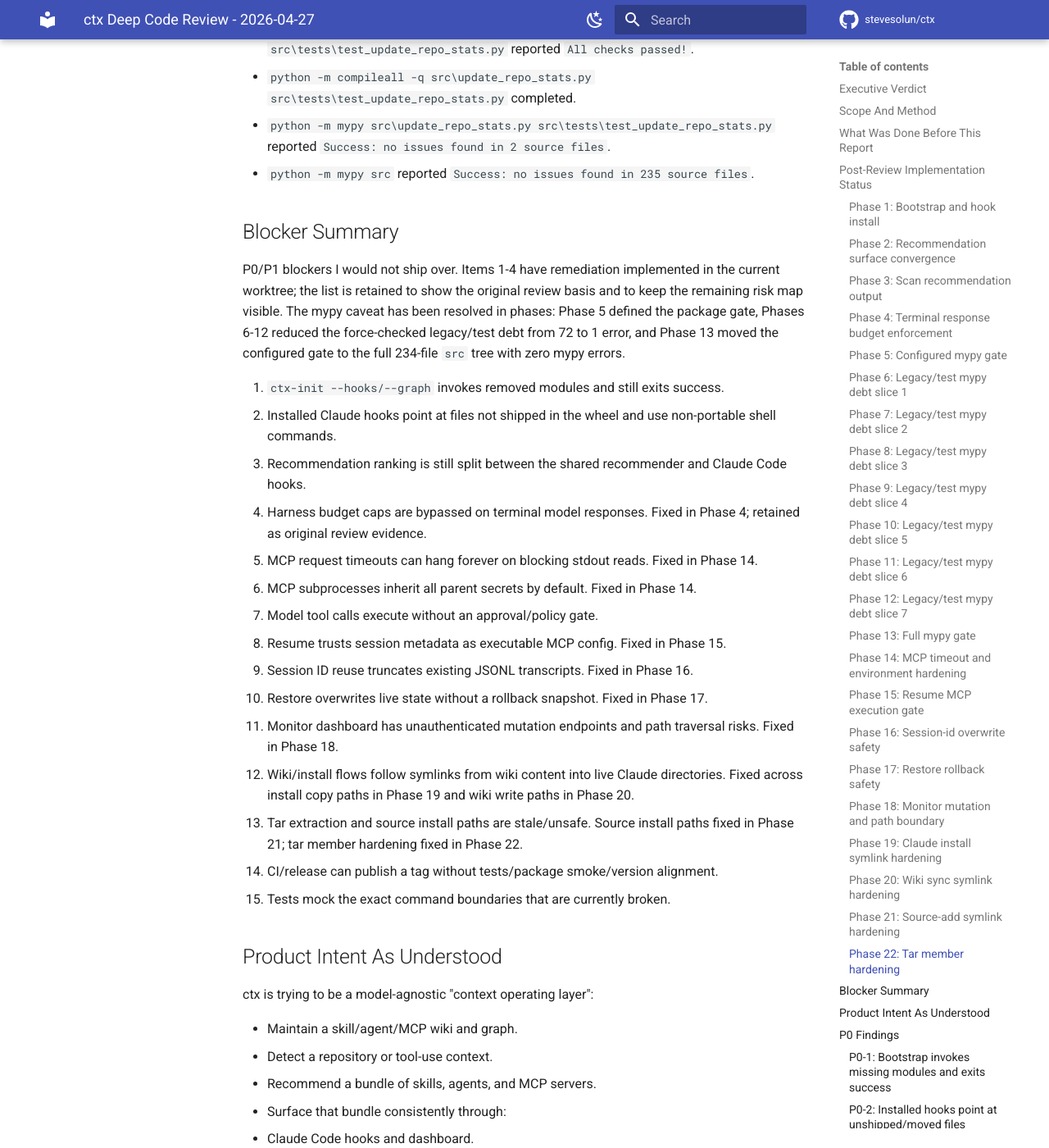
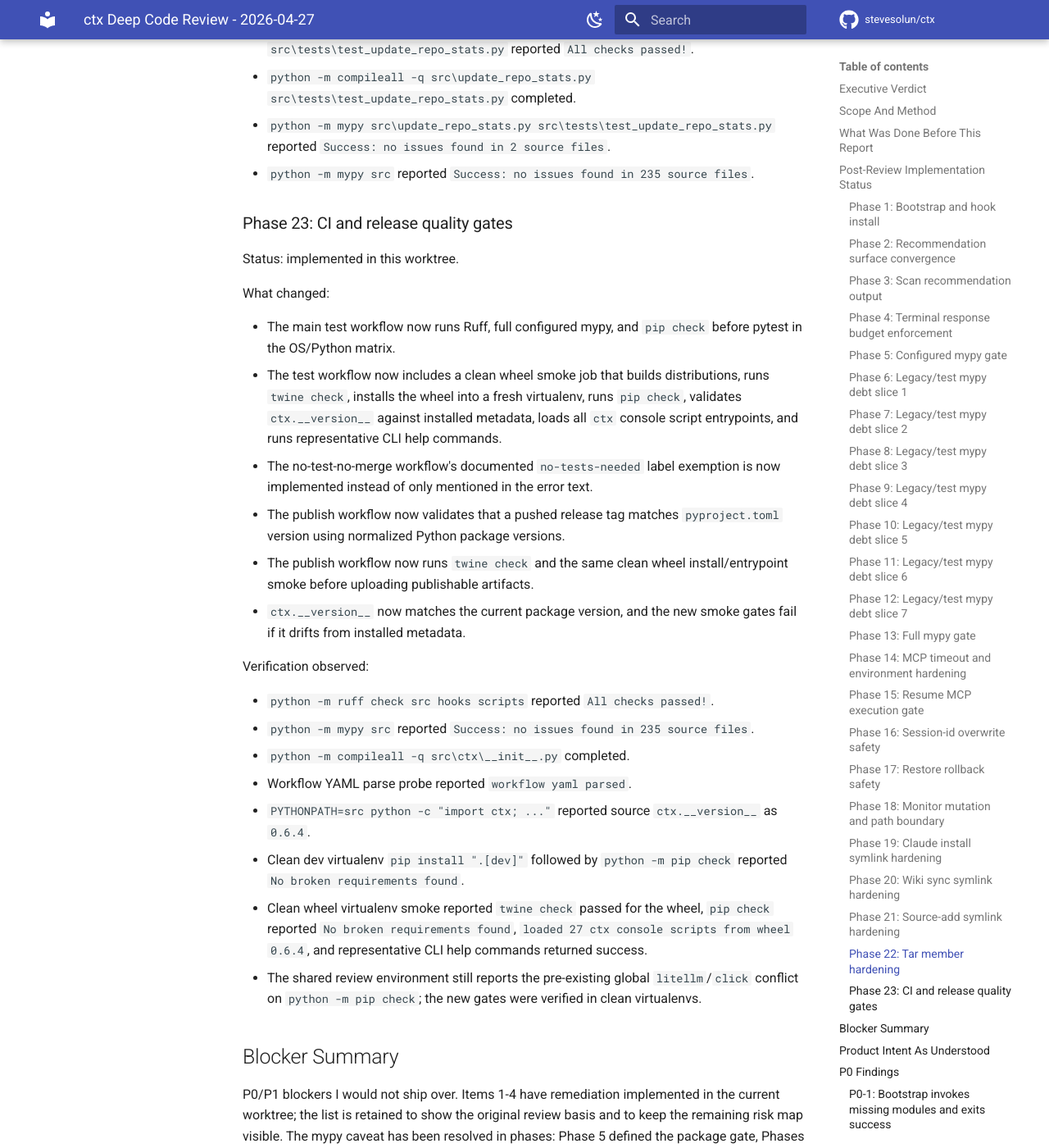
Before and after one commit to stevesolun/ctx, an MkDocs documentation site: the page built from docs/reports/ctx-million-dollar-review-2026-04-27.md, in a window 1280 px wide and 1400 px high, scrolled down 18465 px. Shown: the whole window at 82% size. Built offline with MkDocs 1.6.1 and Material for MkDocs 9.7.7, drawn with Linux system fonts in a browser that asks for light colours; comment, search, counter and statistics services are not loaded; some of the changed text lies outside the part shown.

Commit message:
ci: gate package release quality

```diff
--- a/docs/reports/ctx-million-dollar-review-2026-04-27.md
+++ b/docs/reports/ctx-million-dollar-review-2026-04-27.md
@@ -504,6 +504,30 @@
 - `python -m compileall -q src\update_repo_stats.py src\tests\test_update_repo_stats.py` completed.
 - `python -m mypy src\update_repo_stats.py src\tests\test_update_repo_stats.py` reported `Success: no issues found in 2 source files`.
 - `python -m mypy src` reported `Success: no issues found in 235 source files`.
+
+### Phase 23: CI and release quality gates
+
+Status: implemented in this worktree.
+
+What changed:
+
+- The main test workflow now runs Ruff, full configured mypy, and `pip check` before pytest in the OS/Python matrix.
+- The test workflow now includes a clean wheel smoke job that builds distributions, runs `twine check`, installs the wheel into a fresh virtualenv, runs `pip check`, validates `ctx.__version__` against installed metadata, loads all `ctx` console script entrypoints, and runs representative CLI help commands.
+- The no-test-no-merge workflow's documented `no-tests-needed` label exemption is now implemented instead of only mentioned in the error text.
+- The publish workflow now validates that a pushed release tag matches `pyproject.toml` version using normalized Python package versions.
+- The publish workflow now runs `twine check` and the same clean wheel install/entrypoint smoke before uploading publishable artifacts.
+- `ctx.__version__` now matches the current package version, and the new smoke gates fail if it drifts from installed metadata.
+
+Verification observed:
+
+- `python -m ruff check src hooks scripts` reported `All checks passed!`.
+- `python -m mypy src` reported `Success: no issues found in 235 source files`.
+- `python -m compileall -q src\ctx\__init__.py` completed.
+- Workflow YAML parse probe reported `workflow yaml parsed`.
+- `PYTHONPATH=src python -c "import ctx; ..."` reported source `ctx.__version__` as `0.6.4`.
+- Clean dev virtualenv `pip install ".[dev]"` followed by `python -m pip check` reported `No broken requirements found`.
+- Clean wheel virtualenv smoke reported `twine check` passed for the wheel, `pip check` reported `No broken requirements found`, `loaded 27 ctx console scripts from wheel 0.6.4`, and representative CLI help commands returned success.
+- The shared review environment still reports the pre-existing global `litellm`/`click` conflict on `python -m pip check`; the new gates were verified in clean virtualenvs.
 
 ## Blocker Summary
 
@@ -522,7 +546,7 @@
 11. Monitor dashboard has unauthenticated mutation endpoints and path traversal risks. Fixed in Phase 18.
 12. Wiki/install flows follow symlinks from wiki content into live Claude directories. Fixed across install copy paths in Phase 19 and wiki write paths in Phase 20.
 13. Tar extraction and source install paths are stale/unsafe. Source install paths fixed in Phase 21; tar member hardening fixed in Phase 22.
-14. CI/release can publish a tag without tests/package smoke/version alignment.
+14. CI/release can publish a tag without tests/package smoke/version alignment. Fixed in Phase 23.
 15. Tests mock the exact command boundaries that are currently broken.
 
 ## Product Intent As Understood
--- a/src/ctx/__init__.py
+++ b/src/ctx/__init__.py
@@ -33,7 +33,7 @@
 status.
 """
 
-__version__ = "0.1.0-alpha"
+__version__ = "0.6.4"
 
 
 # Public library surface — anything listed here is safe for third-
```
Also changed, not shown: 2 other files.
